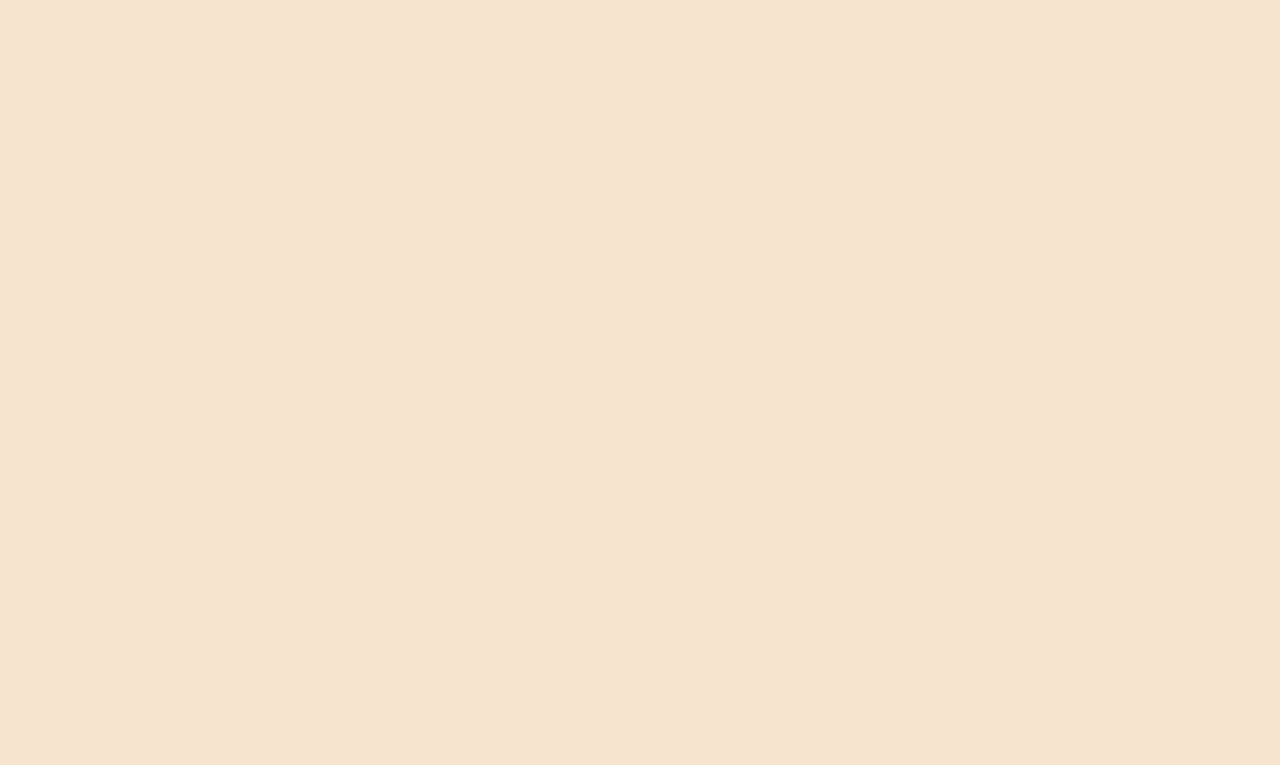
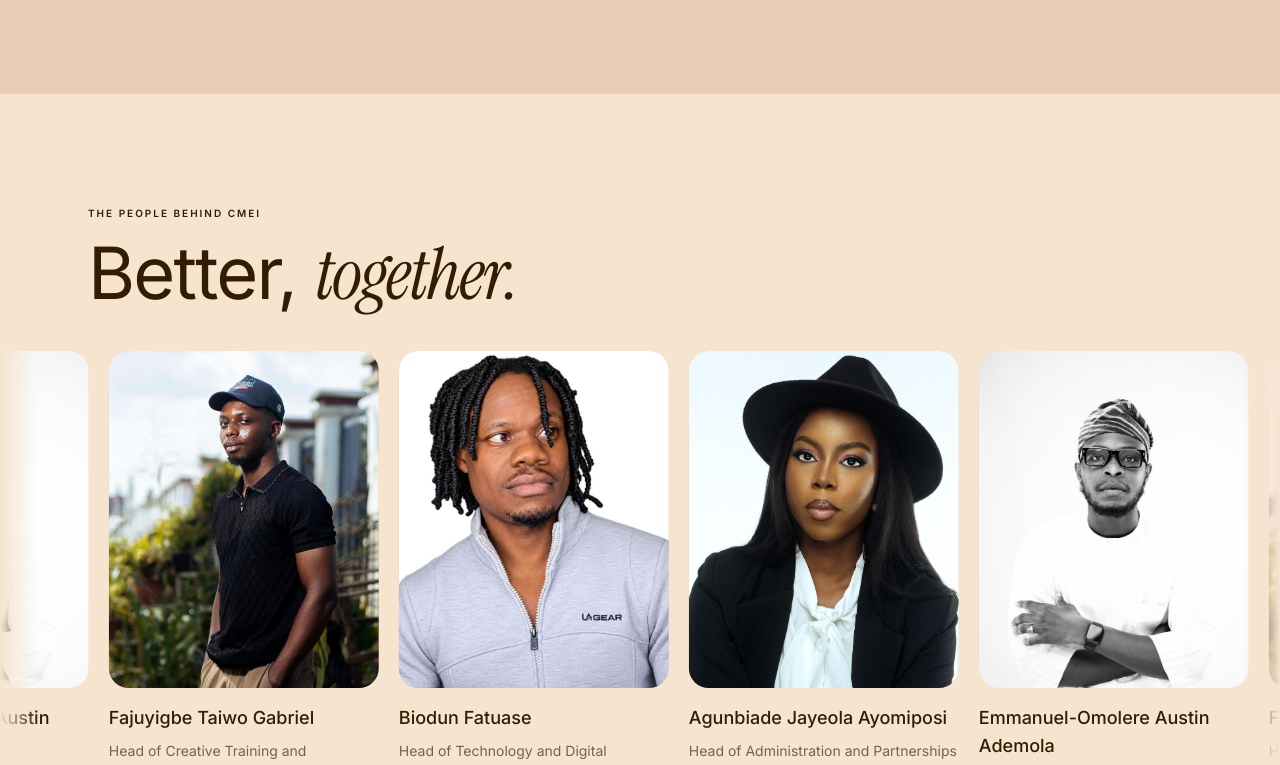
Before and after one commit to biobizzle/CMEI, a React (Vite) app: page / in a window 1280 px wide. Shown: the part 3295-4060 px from the top of the page. Before the commit the page ends 2619 px from the top, so only its background shows below. Built offline with nearby package versions, Linux system fonts and the light colour scheme.

Commit message:
Restore approach and people sections on homepage

```diff
--- a/src/App.tsx
+++ b/src/App.tsx
@@ -15,11 +15,11 @@ const titles:Record<string,string>={'/':'CMEI | Create. Capture. Inspire. Empowe
 function PageIntro({eyebrow,title,description}:{eyebrow:string,title:string,description:string}){return <section className="bg-[#f6e4cf] px-6 pb-16 pt-16 text-[#321c04] md:pb-24 md:pt-24"><div className="mx-auto max-w-6xl"><p className="mb-6 text-[10px] font-semibold uppercase tracking-[.2em]">{eyebrow}</p><h1 className="max-w-4xl text-5xl leading-[1.04] tracking-tight sm:text-6xl md:text-7xl">{title}</h1><p className="mt-7 max-w-xl text-base leading-relaxed text-[#321c04]/70 md:text-lg">{description}</p></div></section>}
 export default function App(){useEffect(()=>{document.title=titles[path] || 'Page not found | CMEI'},[]);let content;
 switch(path){
-case '/': content=<><Hero/><HomeIntro/><Cohort/></>;break;
+case '/': content=<><Hero/><HomeIntro/><FeaturesSection/><Cohort/><PeopleRail/></>;break;
 case '/about': content=<><PageIntro eyebrow="About CMEI" title="A space to create what comes next." description="We bring creative education, mentorship and hands-on production together for emerging storytellers."/><AboutSection/></>;break;
 case '/approach': content=<><PageIntro eyebrow="What we do" title="Make something meaningful." description="Practical learning, storytelling and professional development come together in our approach."/><FeaturesSection/><Cohort/></>;break;
 case '/work': content=<><Work/></>;break;
-case '/people': content=<><PeopleRail/></>;break;
+case '/people': content=<><PeopleRail pageHeading/></>;break;
 case '/partner': content=<><PageIntro eyebrow="Partner with us" title="Make the next story possible." description="Support emerging creators through mentorship, equipment, venues, funding or creative opportunities. Contact details coming soon."/><Cohort/></>;break;
 default: content=<PageIntro eyebrow="Page not found" title="This page could not be found." description="Use the menu to explore CMEI."/>;
 }
--- a/src/components/PeopleRail.tsx
+++ b/src/components/PeopleRail.tsx
@@ -4,4 +4,4 @@ const team=[
  {name:'Biodun Fatuase',role:'Head of Technology and Digital Innovation',image:'/people/biodun.jpg'},
  {name:'Agunbiade Jayeola Ayomiposi',role:'Head of Administration and Partnerships',image:'/people/ayomiposi.jpg'}
 ];
-export default function PeopleRail(){return <section id="people" className="overflow-hidden bg-[#f6e4cf] py-20 text-[#321c04] md:py-28"><div className="mx-auto max-w-6xl px-6"><div className="flex items-end justify-between gap-5"><div><p className="mb-4 text-[10px] font-semibold uppercase tracking-[.2em]">The people behind CMEI</p><h1 className="text-5xl tracking-tight sm:text-6xl md:text-7xl">Better, <span className="serif">together.</span></h1></div></div></div><div className="people-window mt-10" role="region" aria-label="CMEI leadership" tabIndex={0}><div className="people-track">{[0,1].map(copy=><div className="people-group" key={copy} aria-hidden={copy===1?true:undefined}>{team.map(person=><article key={`${copy}-${person.name}`} className="people-card"><div className="people-photo"><img src={person.image} alt={copy===0?`Portrait of ${person.name}`:''} loading="lazy"/></div><h3 className="mt-4 text-base font-medium leading-tight md:text-lg">{person.name}</h3><p className="mt-2 text-sm leading-relaxed text-[#321c04]/65">{person.role}</p></article>)}</div>)}</div></div></section>}
+export default function PeopleRail({pageHeading=false}:{pageHeading?:boolean}){const Heading=pageHeading ? 'h1' : 'h2';return <section id="people" className="overflow-hidden bg-[#f6e4cf] py-20 text-[#321c04] md:py-28"><div className="mx-auto max-w-6xl px-6"><div className="flex items-end justify-between gap-5"><div><p className="mb-4 text-[10px] font-semibold uppercase tracking-[.2em]">The people behind CMEI</p><Heading className="text-5xl tracking-tight sm:text-6xl md:text-7xl">Better, <span className="serif">together.</span></Heading></div></div></div><div className="people-window mt-10" role="region" aria-label="CMEI leadership" tabIndex={0}><div className="people-track">{[0,1].map(copy=><div className="people-group" key={copy} aria-hidden={copy===1?true:undefined}>{team.map(person=><article key={`${copy}-${person.name}`} className="people-card"><div className="people-photo"><img src={person.image} alt={copy===0?`Portrait of ${person.name}`:''} loading="lazy"/></div><h3 className="mt-4 text-base font-medium leading-tight md:text-lg">{person.name}</h3><p className="mt-2 text-sm leading-relaxed text-[#321c04]/65">{person.role}</p></article>)}</div>)}</div></div></section>}
```
